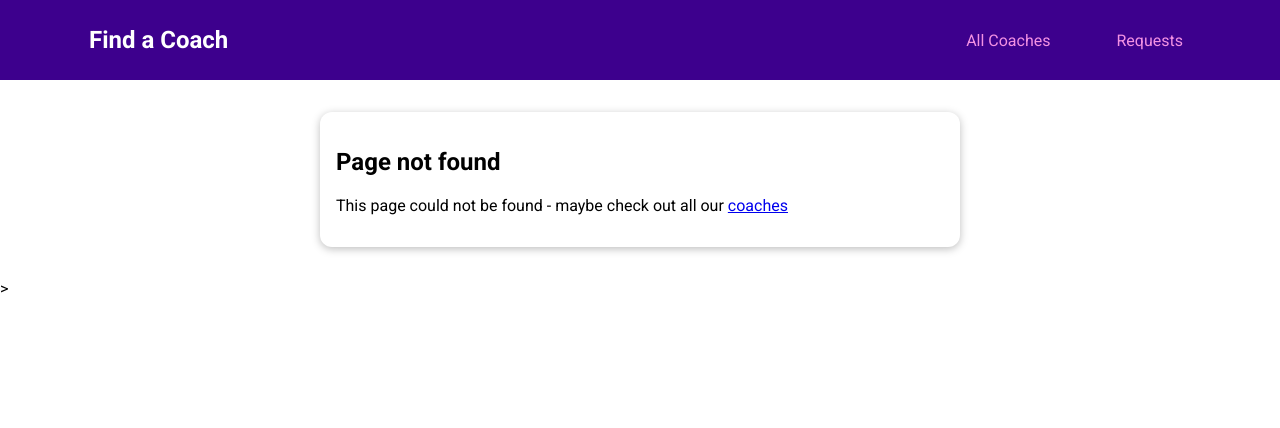
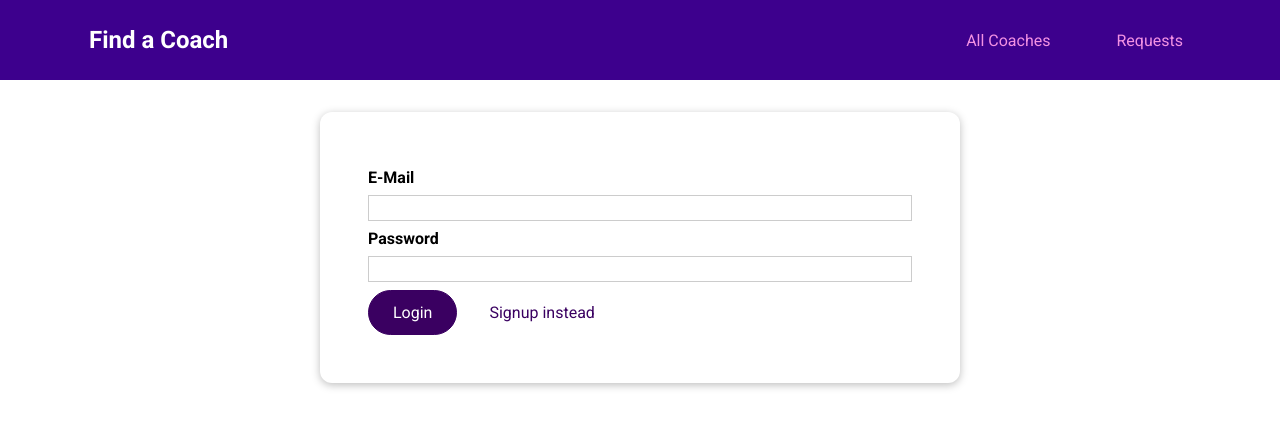
Before and after one commit to Abdul-Wahab12/Choach_App, a Vue app: page /auth in a window 1280 px wide. Before the commit this address had no page. Shown: the top 428 px of the page. Built offline with nearby package versions, Linux system fonts and the light colour scheme.

Commit message:
Added: add User auth component for authentication purpose

```diff
--- /dev/null
+++ b/src/pages/auth/UserAuth.vue
@@ -0,0 +1,101 @@
+<template>
+    <base-card>
+        <form @submit.prevent="submitForm">
+            <div class="form-control">
+                <label for="email">E-Mail</label>
+                <input type="email" id="email" v-model.trim="email" />
+            </div>
+
+            <div class="form-control">
+                <label for="password">Password</label>
+                <input type="password" id="password" v-model.trim="password" />
+            </div>
+            <p v-if="!formIsValid" class="errors">Please enter a valid email and password (must be at least 6 characters long).</p>
+            <base-button>{{ submitButtonCaption }}</base-button>
+            <base-button type="button" mode="flat" @click="switchAuthMode">{{ switchModeButtonCaption }}</base-button>
+        </form>
+    </base-card>
+</template>
+
+<script>
+export default {
+    data() {
+        return {
+            email: '',
+            password: '',
+            formIsValid: true,
+            mode: 'login'
+        }
+    },
+    computed: {
+        submitButtonCaption() {
+            if(this.mode === 'login') {
+                return 'Login';
+            } else {
+                return 'Signup'
+            }
+        },
+        switchModeButtonCaption() {
+            if(this.mode === 'login') {
+                return 'Signup instead';
+            } else {
+                return 'Login instead';
+            }
+        }
+    },
+    methods: {
+        submitForm() {
+            this.formIsValid = true;
+            if(this.email === '' || !this.email.includes('@') || this.password.length < 6) {
+                this.formIsValid = false;
+                return;
+            }
+            // send http request
+        },
+        switchAuthMode() {
+            if(this.mode === 'login') {
+                this.mode = 'signup'
+            } else {
+                this.mode = 'login'
+            }
+        }
+    }
+}
+</script>
+
+<style scoped>
+form {
+    margin: 1rem;
+    padding: 1rem;
+}
+
+.form-control {
+    margin: 0.5rem 0;
+}
+
+label {
+    font-weight: bold;
+    margin-bottom: 0.5rem;
+    display: block;
+}
+
+input,
+textarea {
+    display: block;
+    width: 100%;
+    font: inherit;
+    border: 1px solid #ccc;
+    padding: 0.15rem;
+}
+
+input:focus,
+textarea:focus {
+    border-color: #3d008d;
+    background-color: #faf6ff;
+    outline: none;
+}
+.errors {
+    font-weight: bold;
+    color: red;
+}
+</style>
--- a/src/router/index.js
+++ b/src/router/index.js
@@ -5,6 +5,7 @@
 import ContactCoach from '../pages/requests/ContactCoach.vue';
 import RequestsReceived from '../pages/requests/RequestsReceived.vue';
 import NotFound from '../pages/NotFound.vue';
+import UserAuth from '../pages/auth/UserAuth.vue';
 
 const routes = [
   {
@@ -40,6 +41,11 @@
     component: RequestsReceived
   },
   {
+    path: '/auth',
+    name: 'userAuth',
+    component: UserAuth
+  },
+  {
     path: '/:notFound(.*)',
     name: 'notFound',
     component: NotFound
```
